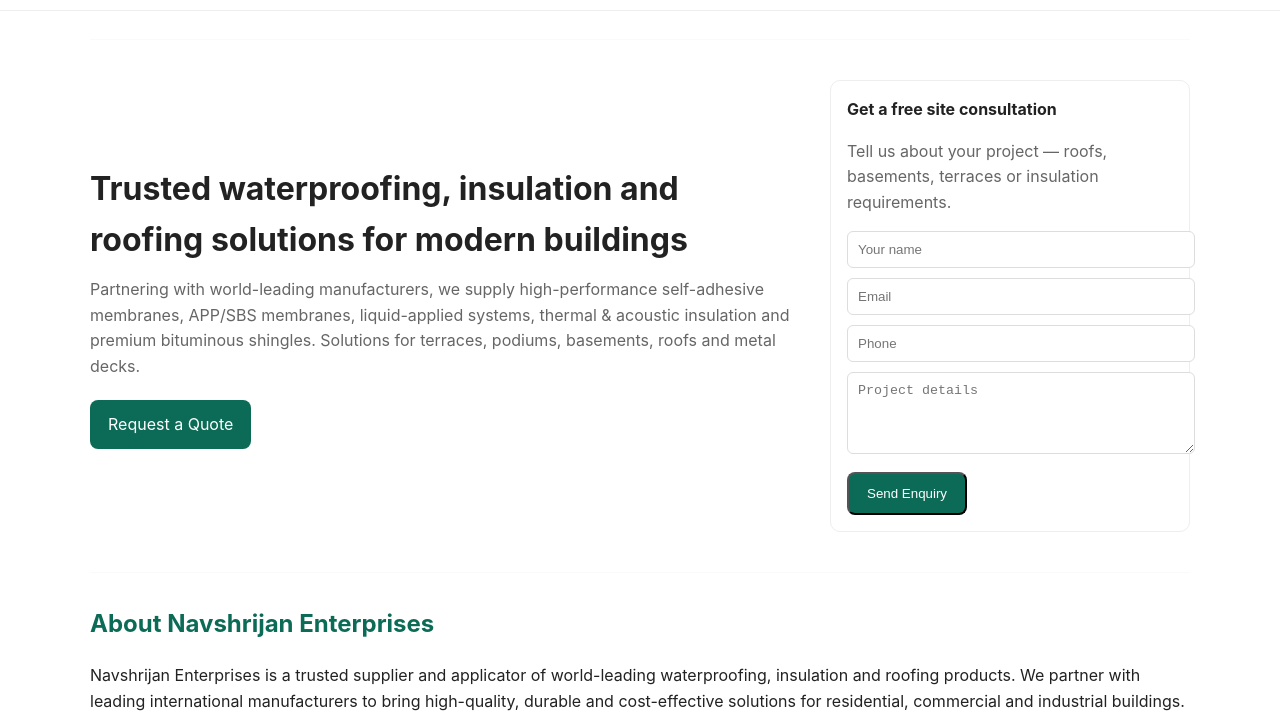
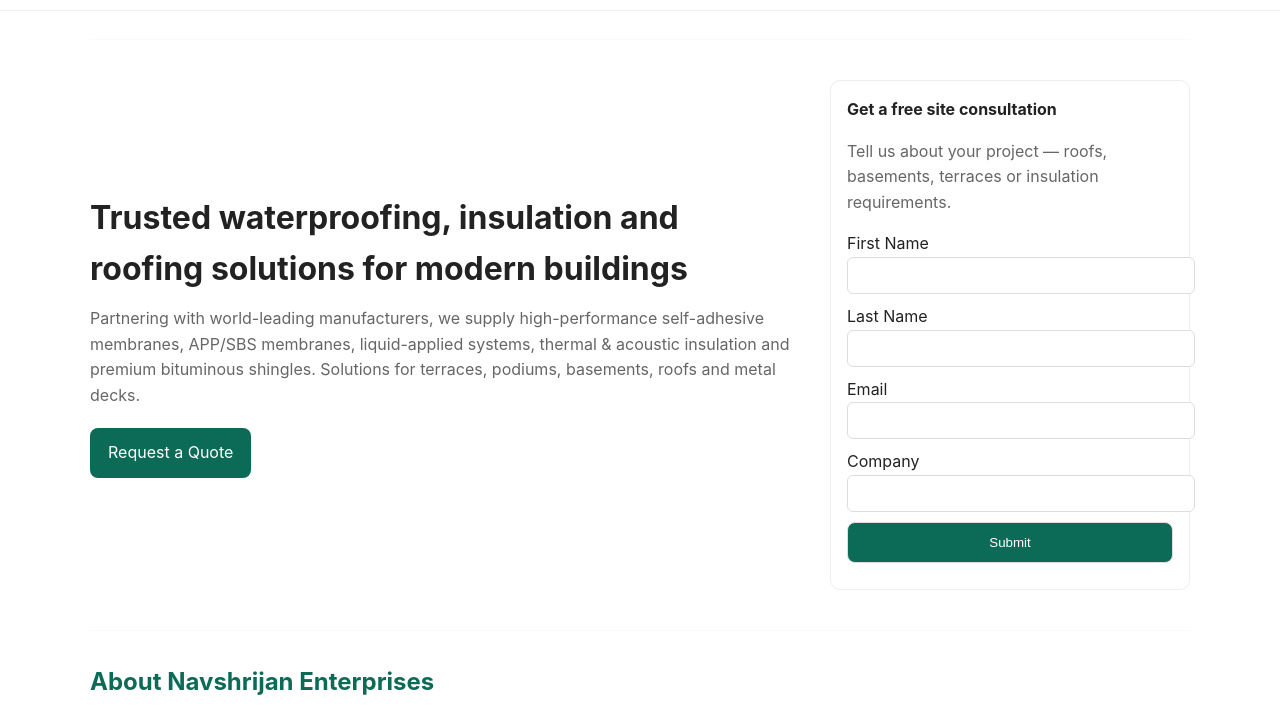
Before and after one commit to chandank60/srijan, a plain HTML site: page index.html in a window 1280 px wide. Shown: the part 78-796 px from the top of the page. Drawn offline with Linux system fonts and the light colour scheme.

Commit message:
Update index.html

```diff
--- a/index.html
+++ b/index.html
@@ -58,13 +58,31 @@
         <div class="card">
           <strong>Get a free site consultation</strong>
           <p class="muted">Tell us about your project — roofs, basements, terraces or insulation requirements.</p>
-          <form action="mailto:sudhakarsrivastava4593@gmail.com" method="post" enctype="text/plain">
-            <input type="text" name="name" placeholder="Your name" required />
-            <input type="email" name="email" placeholder="Email" required />
-            <input type="text" name="phone" placeholder="Phone" />
-            <textarea name="message" placeholder="Project details" rows="4"></textarea>
-            <button class="cta" type="submit">Send Enquiry</button>
-          </form>
+		  <form action="https://webto.salesforce.com/servlet/servlet.WebToLead?encoding=UTF-8&orgId=00DgK000000Ajsq" method="POST">
+
+<input type=hidden name="oid" value="00DgK000000Ajsq">
+<input type=hidden name="retURL" value="https://www.google.com">
+
+<!--  ----------------------------------------------------------------------  -->
+<!--  NOTE: These fields are optional debugging elements. Please uncomment    -->
+<!--  these lines if you wish to test in debug mode.                          -->
+<!--  <input type="hidden" name="debug" value=1>                              -->
+<!--  <input type="hidden" name="debugEmail"                                  -->
+<!--  value="chandansensibull@gmail.com">                                     -->
+<!--  ----------------------------------------------------------------------  -->
+
+<label for="first_name">First Name</label><input  id="first_name" maxlength="40" name="first_name" size="20" type="text" /><br>
+
+<label for="last_name">Last Name</label><input  id="last_name" maxlength="80" name="last_name" size="20" type="text" /><br>
+
+<label for="email">Email</label><input  id="email" maxlength="80" name="email" size="20" type="text" /><br>
+
+<label for="company">Company</label><input  id="company" maxlength="40" name="company" size="20" type="text" /><br>
+
+<input class="cta" type="submit" name="submit">
+
+</form>
+
         </div>
       </div>
     </section>
```
